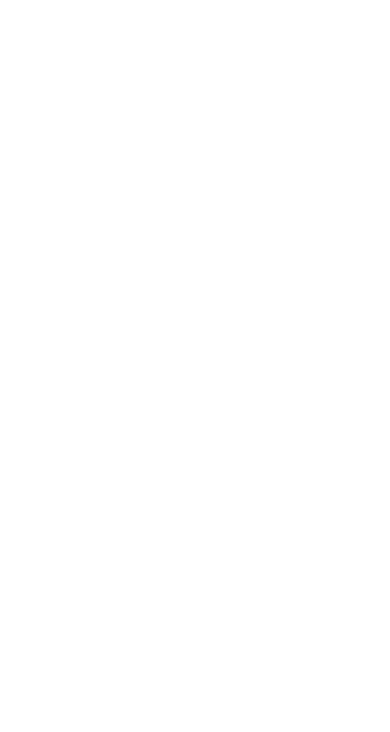
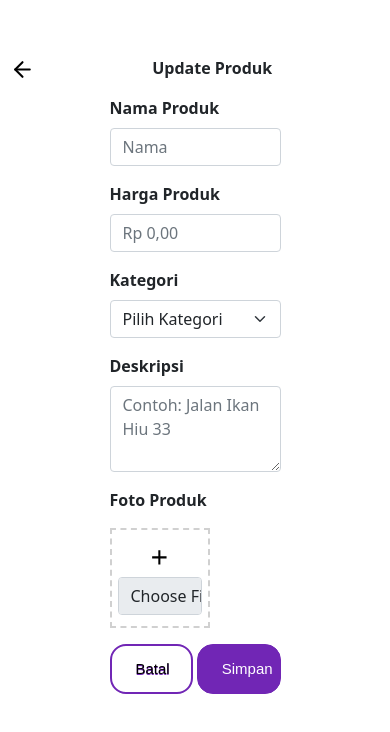
Before and after one commit to leonardomartine/finalProject-binarFE, a React (Create React App) app: page /updateproduct in a window 390 px wide. Before the commit this address had no page. Shown: the top 732 px of the page. Built offline with nearby package versions, Linux system fonts and the light colour scheme.

Commit message:
feature/updatepage

```diff
--- /dev/null
+++ b/src/css/updateProduct.css
@@ -0,0 +1,170 @@
+/* navbar */
+.na2-update-product{
+	margin-left: 160px;
+}
+
+.nav-update-product{
+	margin-left: 160px;
+}
+
+.info-update-product-nav{
+	margin-left: 315px;
+	font-weight: bold;
+}
+
+/* Container Arrow*/
+.arrow2-update-product{
+	color: black;
+	font-size: 25px;
+	margin-left: -100px;
+}
+
+
+.container div .info2-update-product{
+	display:none;
+}
+
+.container div .info3-update-product{
+	display:none;
+}
+
+.box-update-product {
+	width: 100px;
+	height: 35px;
+	background-color: #4B1979;
+	border: none;
+  }
+
+  .box1-update-product {
+	width: 100px;
+	height: 100px;
+	margin-left: 40%;
+	background-color: #E2D4F0;
+	border: none;
+	border-radius: 12px;
+  }
+
+  /* infoProduct */
+  .box2-update-product {
+	width: 100px;
+	height: 100px;
+	border-style:dashed;
+	background-color: #ffffff;
+	border-color: #D0D0D0;
+  }
+/* infoproducts */
+
+
+
+  .border1-update-product{
+	border-radius: 500px;
+	border: none;
+  }
+
+  .myButton6-update-product {
+	box-shadow:inset 0px 1px 0px 0px #7126B5;
+	background:linear-gradient(to bottom, #7126B5 5%, #7126B5 100%);
+	background-color:#7126B5;
+	border-radius:16px;
+	border:1px solid #7126B5;
+	display:inline-block;
+	cursor:pointer;
+	color:#ffffff;
+	font-family:Arial;
+	font-size:15px;
+	padding:12px 24px;
+	text-decoration:none;
+	text-shadow:0px 1px 0px #7126B5;
+	width: 49%;
+}
+
+.myButton6-update-product:hover {
+	background:linear-gradient(to bottom, #7126B5 5%, #7126B5 100%);
+	background-color:#7126B5;
+}
+.myButton6-update-product:active {
+	position:relative;
+	top:1px;
+}
+/*Lengkapi Detail Produk */
+.myButton7-update-product {
+	border-radius:16px;
+	border:2px solid #7126B5;
+	display:inline-block;
+	cursor:pointer;
+	color:#000000;
+	font-family:Arial;
+	font-size:15px;
+	padding:12px 24px;
+	text-decoration:none;
+	background-color:#ffffff;
+	text-shadow:0px 1px 0px #7126B5;
+	width: 49%;
+}
+/*Lengkapi Detail Produk */
+
+@media (max-width: 1023px) {
+	/* Lengkapi Info akun */
+    .na1-update-product {
+		display: none;
+    }
+	.box1-update-product{
+		margin-left: 25%;
+		margin-top: 20px;
+	}
+	.info-update-product {
+		display: block;
+	}
+
+	.container div .info2-update-product{
+		font-weight: bold;
+		padding-bottom: 5%;
+		transform: translate(10%, 8px);
+		display: block;
+	}
+	.arrow2-update-product{
+		position: absolute;
+	}
+
+	.border1-update-product{
+		margin-top: 15px;
+	}
+
+	.container div .info3-update-product{
+		font-weight: bold;
+		padding-bottom: 5%;
+		transform: translate(25%, 8px);
+		display: block;
+	}
+
+	.myButton6-update-product {
+		box-shadow:inset 0px 1px 0px 0px #7126B5;
+		background:linear-gradient(to bottom, #7126B5 5%, #7126B5 100%);
+		background-color:#7126B5;
+		border-radius:16px;
+		border:1px solid #7126B5;
+		display:inline-block;
+		cursor:pointer;
+		color:#ffffff;
+		font-family:Arial;
+		font-size:15px;
+		text-decoration:none;
+		text-shadow:0px 1px 0px #7126B5;
+		width: 49%;
+	}
+
+	.myButton7-update-product {
+		border-radius:16px;
+		border:2px solid #7126B5;
+		display:inline-block;
+		cursor:pointer;
+		color:#000000;
+		font-family:Arial;
+		font-size:15px;
+		padding:12px 24px;
+		text-decoration:none;
+		background-color:#ffffff;
+		text-shadow:0px 1px 0px #7126B5;
+		width: 49%;
+	}
+}
--- a/src/index.js
+++ b/src/index.js
@@ -10,6 +10,8 @@ import Login from "./pages/Login";
 import Home from "./pages/Home";
 import About from "./pages/About";
 import InfoProduct from "./pages/InfoProduct";
+import UpdateProduct from "./pages/UpdateProduct";
+// import SellerProductPenawar from "./pages/SellerProductPenawar";
 
 
 const root = ReactDOM.createRoot(document.getElementById('root'));
@@ -20,7 +22,9 @@ root.render(
       <Route path="/" element={<Home />} />
       <Route path="/register" element={<Register />} />
       <Route path="/about/:id" element={<About />} />
-      <Route path="/InfoProduct" element={<InfoProduct />} />
+      <Route path="/infoproduct" element={<InfoProduct />} />
+      <Route path="/updateproduct" element={<UpdateProduct />} />
+      {/* <Route path="/sellerproductpenawar" element={<SellerProductPenawar />} /> */}
       <Route path="/login" element={<Login />} />
     </Routes>
   </Router>
--- /dev/null
+++ b/src/pages/UpdateProduct.jsx
@@ -0,0 +1,173 @@
+import { useRef, useState } from "react";
+import { Nav, Navbar, Form, Container, Alert, Button } from "react-bootstrap";
+import { useNavigate, Link } from "react-router-dom";
+import { FiArrowLeft } from "react-icons/fi";
+import { BiPlus } from "react-icons/bi";
+import axios from "axios";
+import "../css/updateProduct.css";
+
+function UpdateProduct() {
+  const navigate = useNavigate();
+  const nameField = useRef("");
+  const priceField = useRef("");
+  const categoryField = useRef("");
+  const descriptionField = useRef("");
+  const [isSold, setIsSold] = useState(Boolean);
+  const [isPublish, setIsPublish] = useState(Boolean);
+  const [imageField, setImageField] = useState();
+  // const [preview, setPreview] = useState();
+
+  const [errorResponse, setErrorResponse] = useState({
+    isError: false,
+    message: "",
+  });
+
+  const onCreate = async (e) => {
+    e.preventDefault();
+    // if (preview) {
+    //   setIsPublish(false)
+    // }else (
+    //   setIsPublish(true)
+    // )
+
+    try {
+      const token = localStorage.getItem("token");
+      const postPayload = new FormData();
+      postPayload.append("name", nameField.current.value);
+      postPayload.append("price", priceField.current.value);
+      postPayload.append("category", categoryField.current.value);
+      postPayload.append("description", descriptionField.current.value);
+      postPayload.append("sold", isSold);
+      postPayload.append("isPublish", isPublish);
+      postPayload.append("image", imageField);
+
+      const createRequest = await axios.post(
+        "http://localhost:8888/api/product",
+        postPayload,
+        {
+          headers: {
+            Authorization: `Bearer ${token}`,
+            "Content-Type": "multipart/form-data",
+          },
+        }
+      );
+
+      const createResponse = createRequest.data;
+
+      if (createResponse.status) navigate("/");
+    } catch (err) {
+      const response = err.response.data;
+
+      setErrorResponse({
+        isError: true,
+        message: response.message,
+      });
+    }
+  };
+
+  return (
+    <div>
+      {/* navbar */}
+      <div className="na1-update-product py-4 shadow">
+        <nav className="navbar navbar-expand-lg navbar-light bg-all">
+          <Link to="/">
+            <button className="na2-update-product navbar-brand box-update-product"></button>
+          </Link>
+          <Navbar.Brand href="#" />
+          <div className="offcanvas-body" id="offcanvasRight">
+            <div className="info-update-product-nav navbar">
+              <Nav className="text-dark"> Update Produk </Nav>
+            </div>
+          </div>
+        </nav>
+      </div>
+
+      <Container className="my-5 w-50">
+        <div>
+          <Link
+            className="arrow2-update-product"
+            to="/"
+            style={{ color: "black" }}
+          >
+            <FiArrowLeft />
+          </Link>
+        </div>
+        <div>
+          <Nav className="info3-update-product text-dark">Update Produk</Nav>
+        </div>
+        <Form onSubmit={onCreate}>
+          <Form
+            className="border1-update-product mb-3"
+            style={{ fontWeight: "bold" }}
+          >
+            <Form.Label>Nama Produk</Form.Label>
+            <Form.Control type="text" ref={nameField} placeholder="Nama" />
+          </Form>
+          <Form
+            className="border1-update-product mb-3"
+            style={{ fontWeight: "bold" }}
+          >
+            <Form.Label>Harga Produk</Form.Label>
+            <Form.Control type="text" ref={priceField} placeholder="Rp 0,00" />
+          </Form>
+          <Form.Group className="mb-3" style={{ fontWeight: "bold" }}>
+            <Form.Label>Kategori</Form.Label>
+            <select ref={categoryField} className="form-select">
+              <option hidden>Pilih Kategori</option>
+              <option value="hobi">Hobi</option>
+              <option value="kendaraan">Kendaraan</option>
+              <option value="Baju">Baju</option>
+              <option value="Elektronik">Elektronik</option>
+              <option value="kesehatan">Kesehatan</option>
+            </select>
+          </Form.Group>
+          <Form.Group className="mb-3" style={{ fontWeight: "bold" }}>
+            <Form.Label>Deskripsi</Form.Label>
+            <Form.Control
+              type="text"
+              ref={descriptionField}
+              placeholder="Contoh: Jalan Ikan Hiu 33"
+              as="textarea"
+              rows={3}
+            />
+          </Form.Group>
+          <Form.Group className="mb-3" style={{ fontWeight: "bold" }}>
+            Foto Produk
+          </Form.Group>
+          <button className="mb-3 box2-update-product">
+            <h2>
+              <BiPlus className="plus-update-product" />
+            </h2>
+            <Form.Control
+              type="file"
+              onChange={(e) => {
+                setImageField(e.target.files[0]);
+              }}
+            />
+          </button>
+          <div className="d-flex justify-content-between">
+            <Button
+              className="myButton7-update-product"
+              type="submit"
+              onClick={() => setIsPublish(false)}
+            >
+              Batal
+            </Button>
+            <Button
+              className="myButton6-update-product"
+              type="submit"
+              onClick={() => setIsPublish(true)}
+            >
+              Simpan
+            </Button>
+          </div>
+          {errorResponse.isError && (
+            <Alert variant="danger">{errorResponse.message}</Alert>
+          )}
+        </Form>
+      </Container>
+    </div>
+  );
+}
+
+export default UpdateProduct;
```
